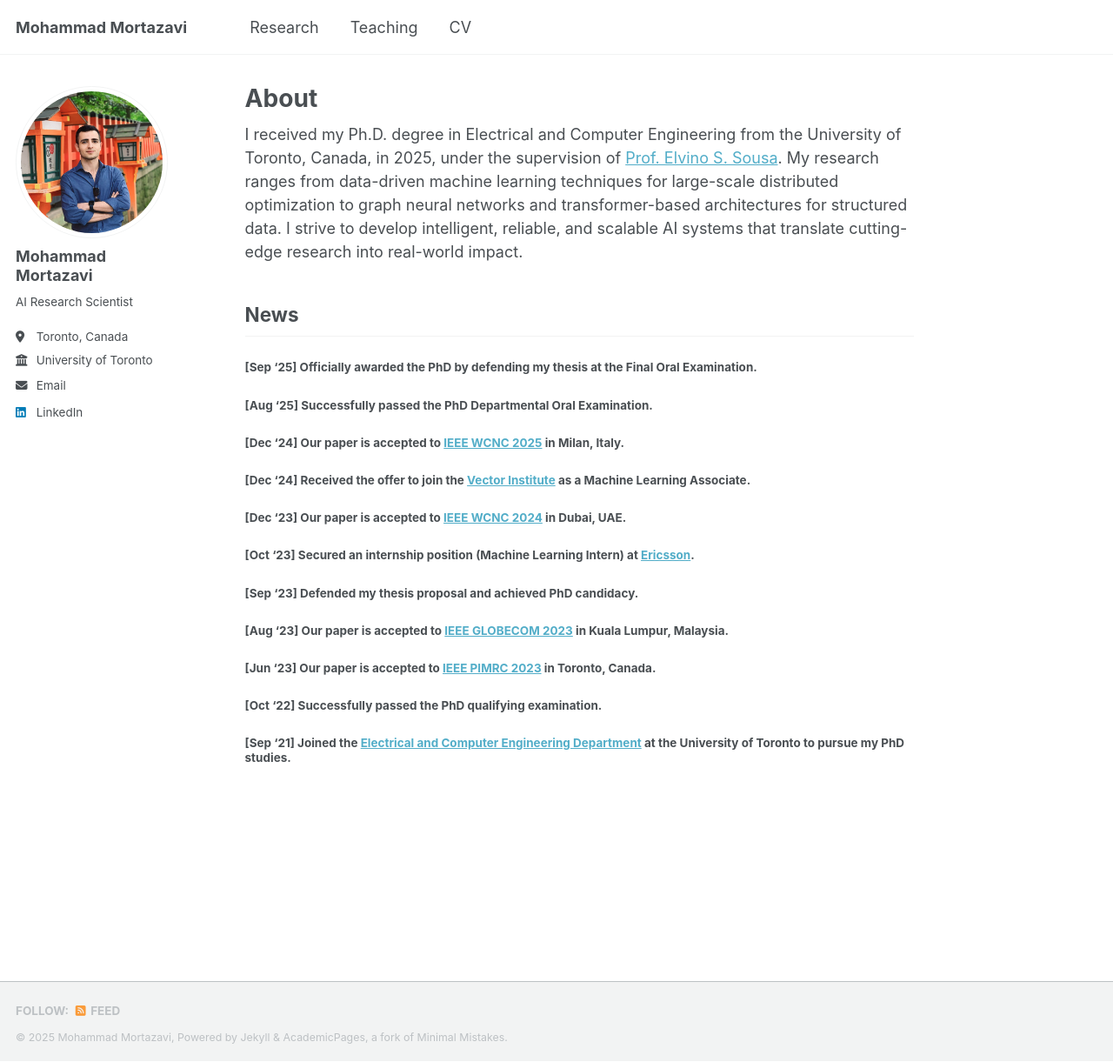
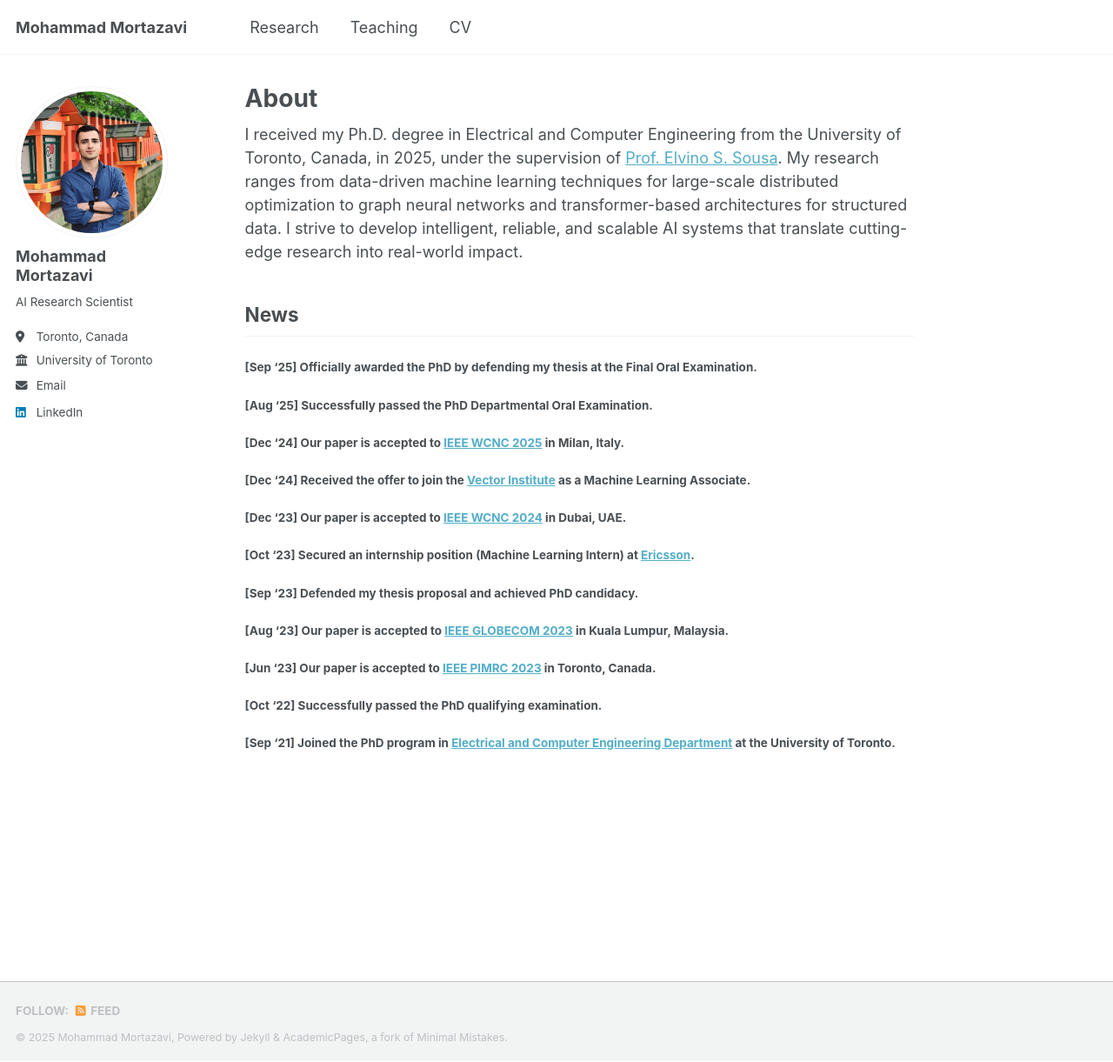
Before and after one commit to mortazawi/mortazawi.github.io, a Jekyll site: the page built from _pages/about.md, in a window 1280 px wide and 1221 px high. Shown: the whole window at 87% size. Built offline with Jekyll 4.4.1, drawn with Linux system fonts in a browser that asks for light colours; a script that is not in the unit is left out.

Commit message:
Update about.md

```diff
--- a/_pages/about.md
+++ b/_pages/about.md
@@ -21,4 +21,4 @@ I received my Ph.D. degree in Electrical and Computer Engineering from the Unive
 #### [Aug '23] Our paper is accepted to [IEEE GLOBECOM 2023](https://globecom2023.ieee-globecom.org/) in Kuala Lumpur, Malaysia.
 #### [Jun '23] Our paper is accepted to [IEEE PIMRC 2023](https://pimrc2023.ieee-pimrc.org/) in Toronto, Canada.
 #### [Oct '22] Successfully passed the PhD qualifying examination.
-#### [Sep '21] Joined the [Electrical and Computer Engineering Department](https://www.ece.utoronto.ca/) at the University of Toronto to pursue my PhD studies.
+#### [Sep '21] Joined the PhD program in [Electrical and Computer Engineering Department](https://www.ece.utoronto.ca/) at the University of Toronto.
```
